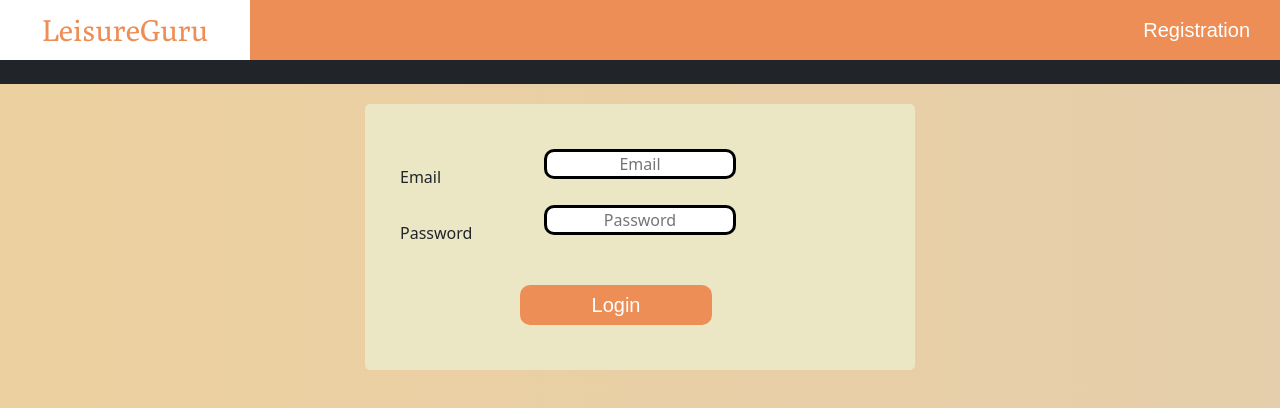
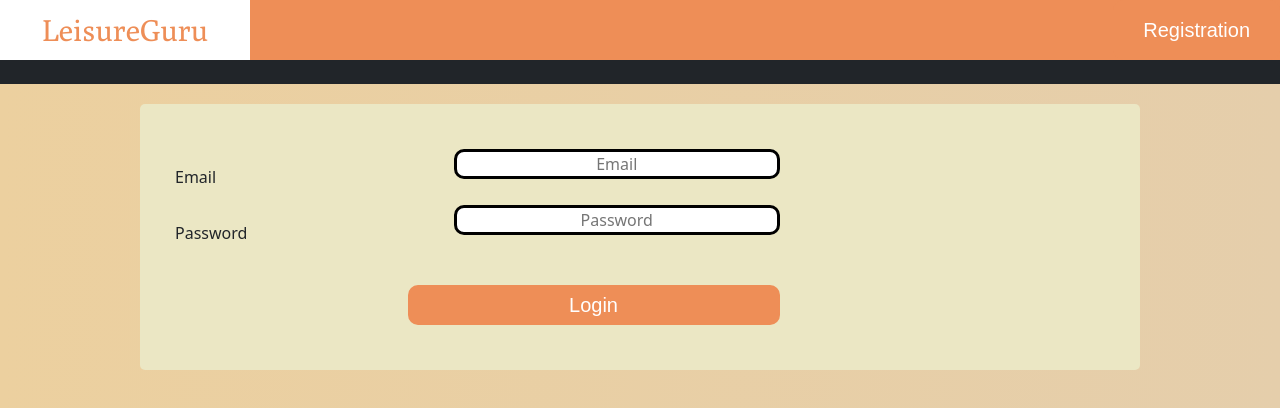
Before and after one commit to khrystynadol/LeisureGuruFE, a React (Create React App) app: page /login in a window 1280 px wide. Shown: the top 408 px of the page. Built offline with nearby package versions, Linux system fonts and the light colour scheme.

Commit message:
fixed incorrect input messages

```diff
--- a/src/components/Registration.js
+++ b/src/components/Registration.js
@@ -98,7 +98,7 @@ export const Registration = function(props) {
     if (e.target.value ===''){
       setErrorConfirmPassword('Field can`t be empty')
     } else if(e.target.value !== password) {
-      setErrorConfirmPassword("This password does not match the password you entered above")
+      setErrorConfirmPassword("No match with password above")
     }else{
       setErrorConfirmPassword("")
     }
--- a/src/components/style.css
+++ b/src/components/style.css
@@ -13,7 +13,7 @@ body{
 .form{
     background-color: #EBE7C4;
     border-radius: 5px;
-    width: 550px;
+    width: 1000px;
     margin: 20px auto;
     padding: 20px;
     /* height: 600px; */
@@ -40,7 +40,7 @@ body{
     display:flex;
     justify-content: center;
     align-content: center;
-    width:40%;
+    width:35%;
     border-radius: 10px;
     height:30px;
     padding: 2px 2px;
```
Lines whose indentation alone changed are shown as unchanged.
